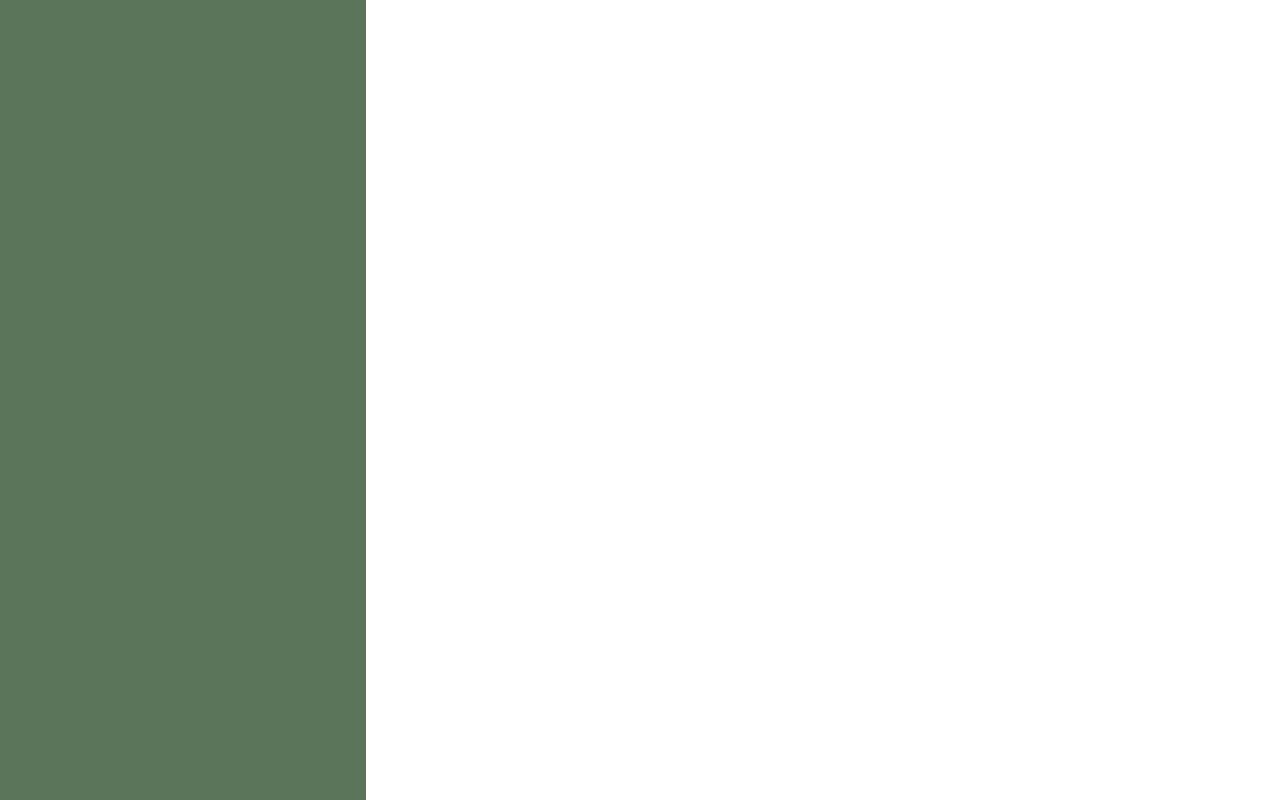
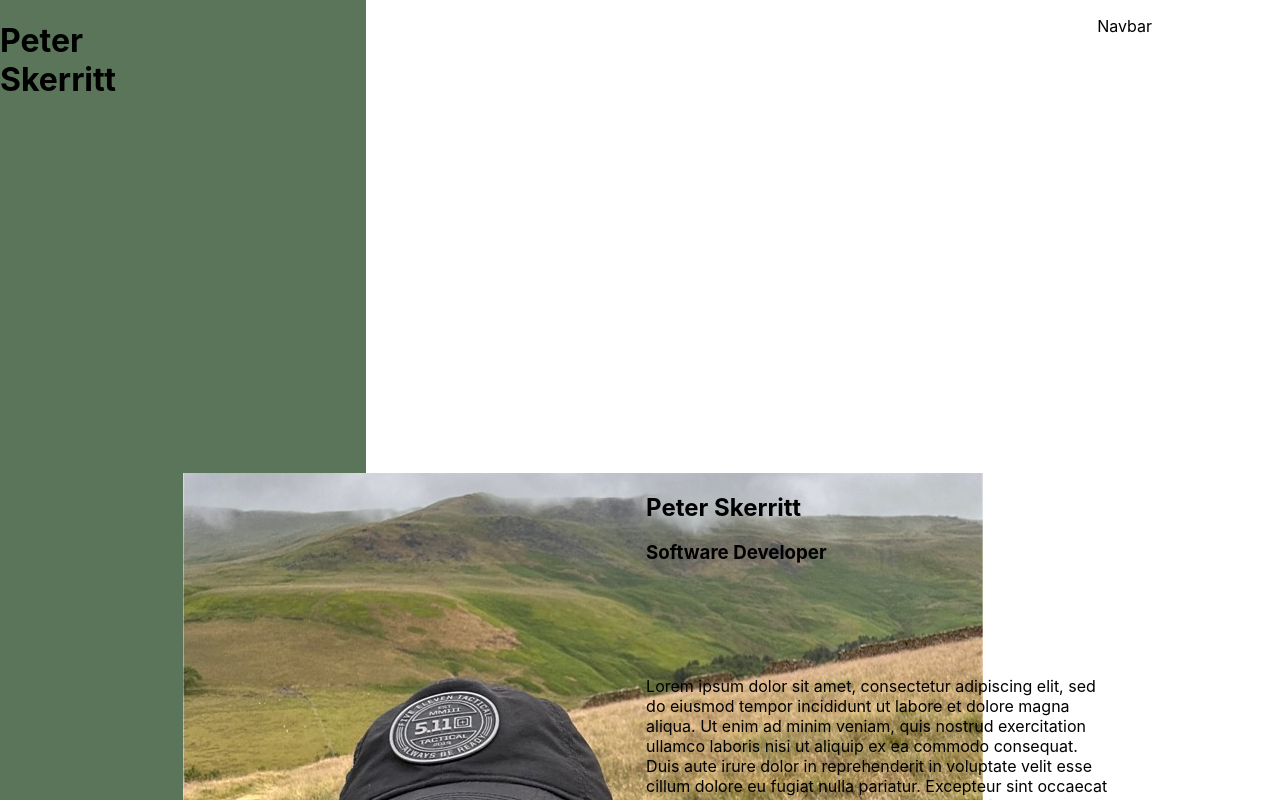
Before and after one commit to peter-skerritt/WB2, a React (Create React App) app: page / in a window 1280 px wide. Built offline with nearby package versions, Linux system fonts and the light colour scheme.

Commit message:
Laid foundations for the general layout of the page.

```diff
--- a/src/comps/App.js
+++ b/src/comps/App.js
@@ -1,4 +1,5 @@
 import "../styles/App.css";
+import me from "../media/me.jpeg";
 
 function App() {
   return (
@@ -6,18 +7,39 @@ function App() {
   <div class="green"></div>
   <div class="white"></div>
   <div class="profile">
-    <div class="picture"></div>
+    <div class="picture">
+    <img src= {me} alt="A"></img>
+    </div>
   </div>
-  <div class="title"></div>
-  <div class="links"></div>
+  <div class="title">
+    <h1>Peter Skerritt</h1>
+  </div>
+  <div class="links">
+    <p>Github</p>
+    <p>LinkedIn</p>
+    <p>Twitter</p>
+  </div>
   <div class="text">
     <div class="text-box1">
-      <div class="buttons"></div>
-      <div class="title-text"></div>
-      <div class="main-text"></div>
+      <div class="buttons">
+        <button>Yes</button>
+        <button>No</button>
+      </div>
+      <div class="title-text">
+        <h2>Peter Skerritt</h2>
+        <h3>Software Developer</h3>
+      </div>
+      <div class="main-text">
+        <p>Lorem ipsum dolor sit amet, consectetur adipiscing elit, sed do eiusmod tempor incididunt ut labore et dolore magna aliqua.
+          Ut enim ad minim veniam, quis nostrud exercitation ullamco laboris nisi ut aliquip ex ea commodo consequat.
+          Duis aute irure dolor in reprehenderit in voluptate velit esse cillum dolore eu fugiat nulla pariatur.
+          Excepteur sint occaecat cupidatat non proident, sunt in culpa qui officia deserunt mollit anim id est laborum.</p>
+      </div>
     </div>
   </div>
-  <div class="navbar"></div>
+  <div class="navbar">
+    <p>Navbar</p>
+  </div>
 </div>
   );
 }
--- a/src/comps/Profile.js
+++ b/src/comps/Profile.js
@@ -7,7 +7,7 @@ const Profile = () => {
       <div className="left-div">
         {/* Content of the left div */}
       </div>
-      <img src="/path/to/your/image.jpg" alt="Bridge Image" className="bridge-image" />
+      <img src="/path/to/your/image.jpg" alt="Bridge Image" className="bridge-image" alt="A"/>
       <div className="right-div">
         {/* Content of the right div */}
       </div>
--- a/src/styles/App.css
+++ b/src/styles/App.css
@@ -6,6 +6,7 @@
   gap: 0px 0px;
   grid-auto-flow: row;
   height: 100vh;
+  overflow: hidden;
 }
 
 .green {
```
Also changed, not shown: src/media/me.jpeg (added).
